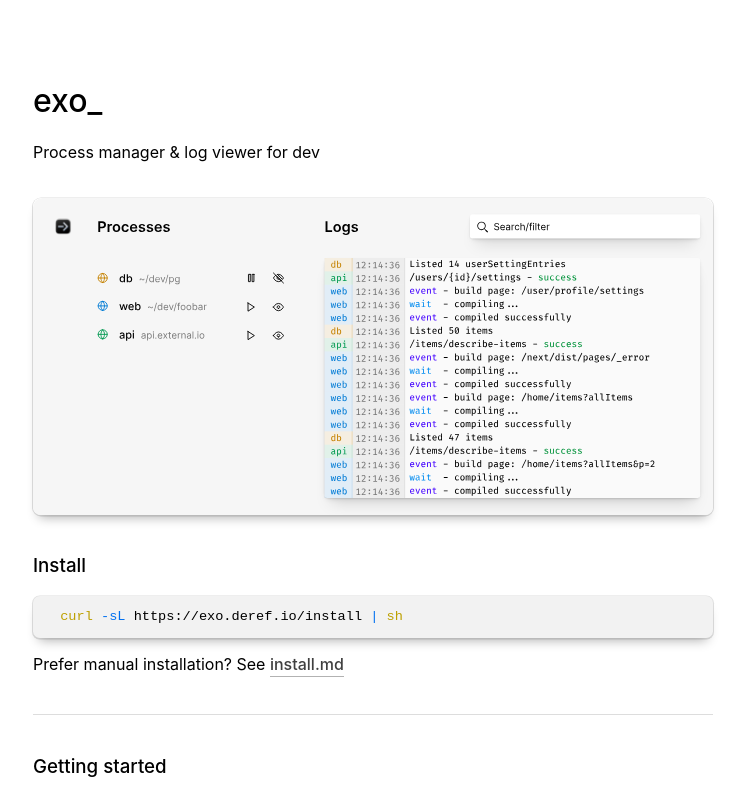
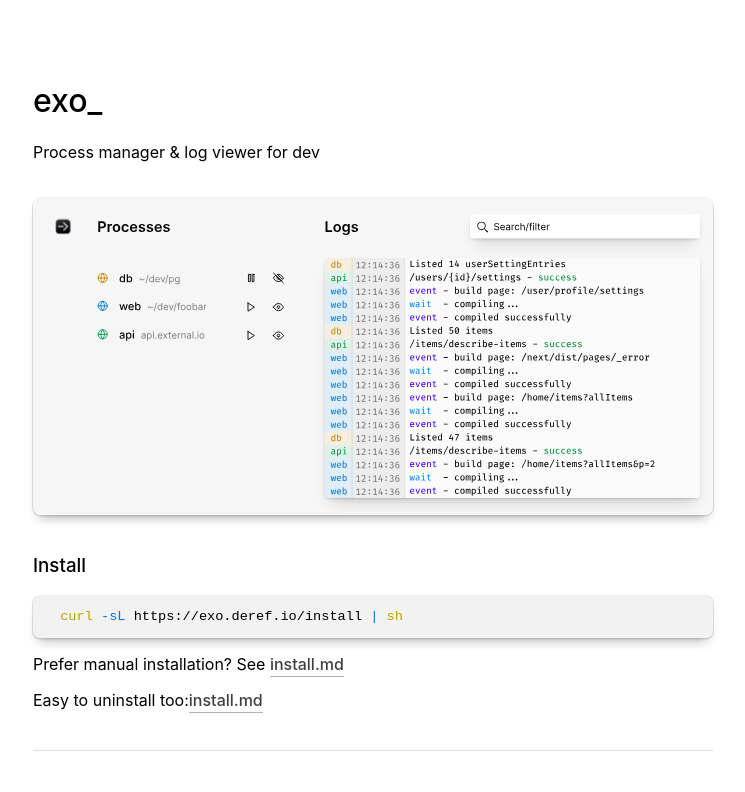
Before and after one commit to deref/exo-website, a Next.js app: page / in a window 1280 px wide. Shown: the top 792 px of the page, without its empty margins (267-1012 px from the left). Built offline with nearby package versions, Linux system fonts and the light colour scheme.

Commit message:
mention uninstall

```diff
--- a/pages/index.tsx
+++ b/pages/index.tsx
@@ -62,6 +62,12 @@
           install.md
         </a>
       </p>
+      <p>
+        Easy to uninstall too:
+        <a href="https://github.com/deref/exo/blob/main/doc/uninstall.md">
+          install.md
+        </a>
+      </p>
 
       <hr />
 
```
